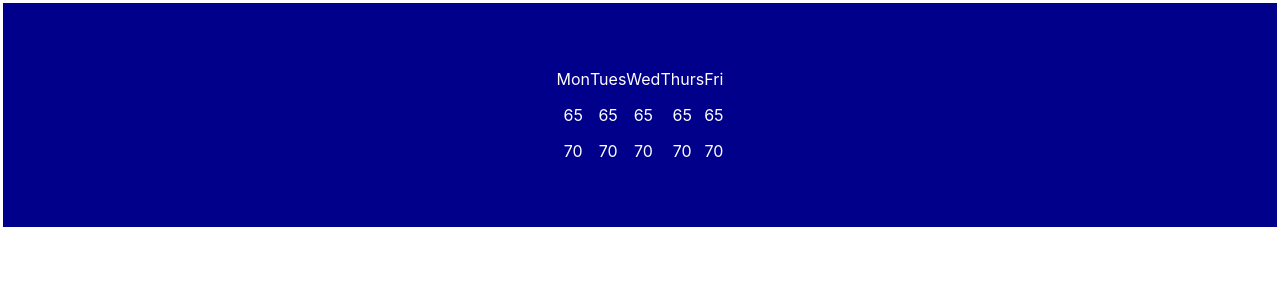
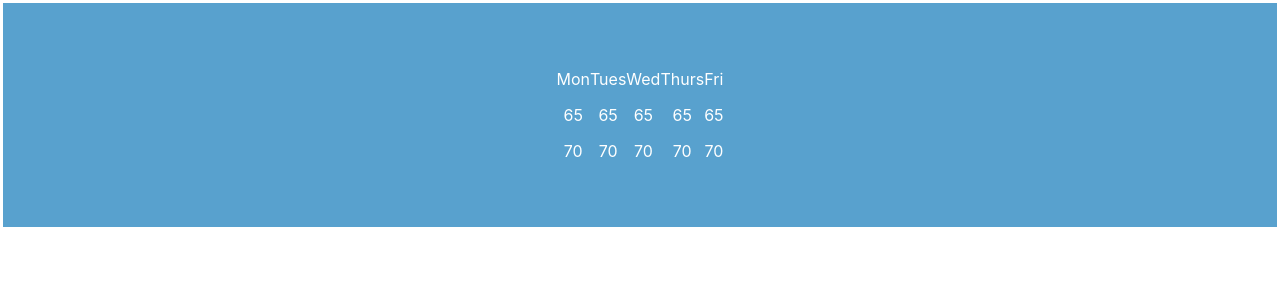
Before and after one commit to devrlora/weatherapp, a React (Create React App) app in the folder weatherapp/: page / in a window 1280 px wide. Shown: the top 300 px of the page. Built offline with nearby package versions, Linux system fonts and the light colour scheme.

Commit message:
change background color

```diff
--- a/weatherapp/src/App.css
+++ b/weatherapp/src/App.css
@@ -5,7 +5,7 @@
   align-items: center;
   justify-content: center;
   padding: 50px;
-  background-color: darkblue;
+  background-color: #58A1CE;
   color: white;
   border: solid;
 }
```
